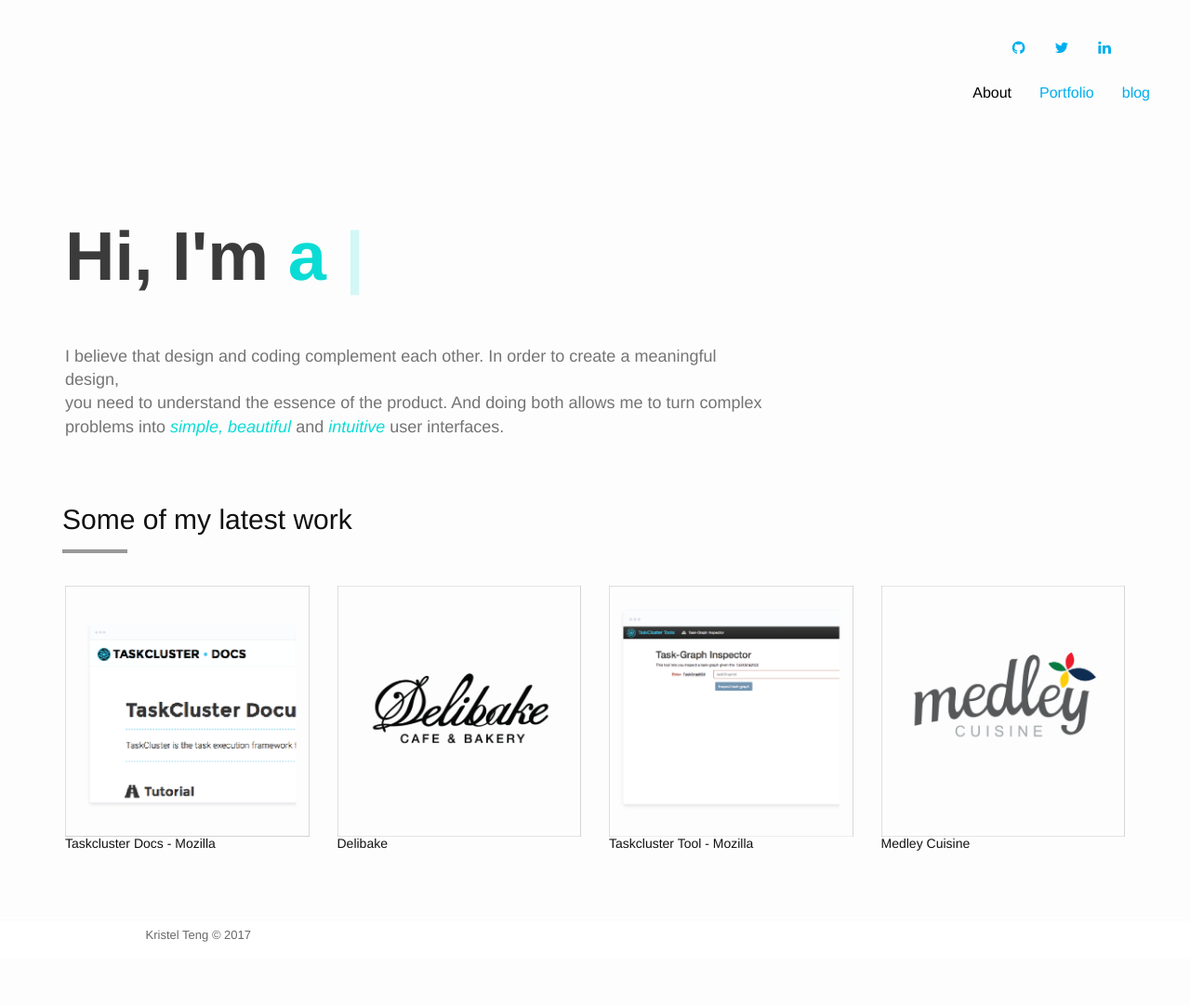
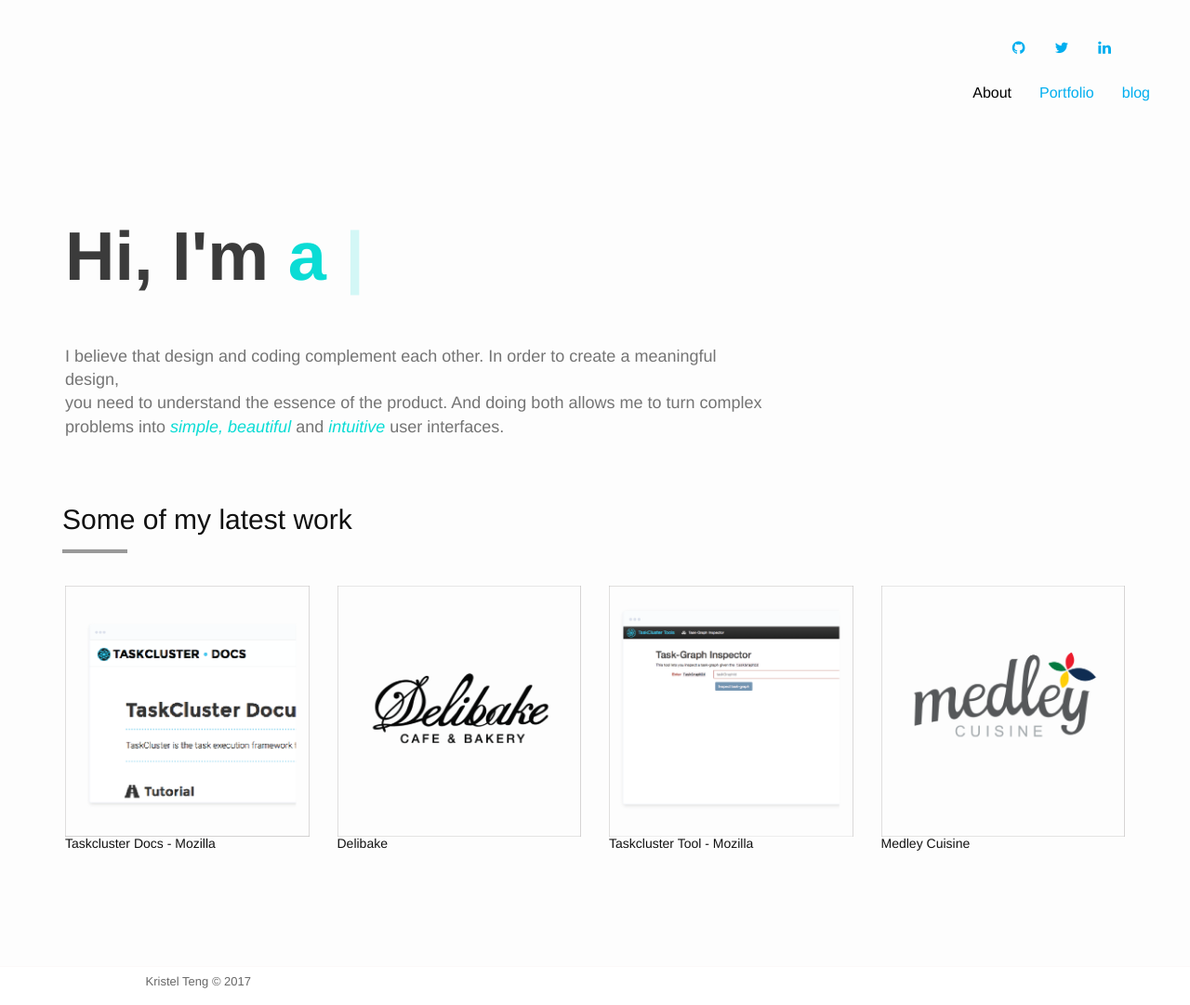
Before and after one commit to kristelteng/personal_site, a Jekyll site: the page built from index.html, in a window 1280 px wide. Shown: the whole page at 93% size. Built offline with Jekyll 4.4.1, drawn with Linux system fonts in a browser that asks for light colours; before the commit the page ends 1031 px from its top, so only the background shows below that.

Commit message:
add some styling

```diff
--- a/css/style.css
+++ b/css/style.css
@@ -49,6 +49,10 @@
     margin-left: 0px;
 }
 
+.padding-bottom {
+    padding-bottom: 150px;
+}
+
 
 /*NAVIGATION*/
 a {
@@ -74,6 +78,18 @@
 .portfolio-view .nav-pills li a:hover {
     color: #00AEEF;
     border-color: #00AEEF;
+}
+
+.tile-view{
+    display: block;
+    opacity: 1;
+    -webkit-transition: .3s ease-in-out;
+    transition: .3s ease-in-out;
+}
+
+.tile-view:hover {
+    opacity: .5;
+    background-color: rgba(242, 242, 242, 0.85);
 }
 
 
@@ -142,10 +158,6 @@
 
 .introductory-text {
     padding: 30px 0;
-}
-
-#related-work {
-    padding-bottom: 100px;
 }
 
 /**************** FOOTER ****************/
```
